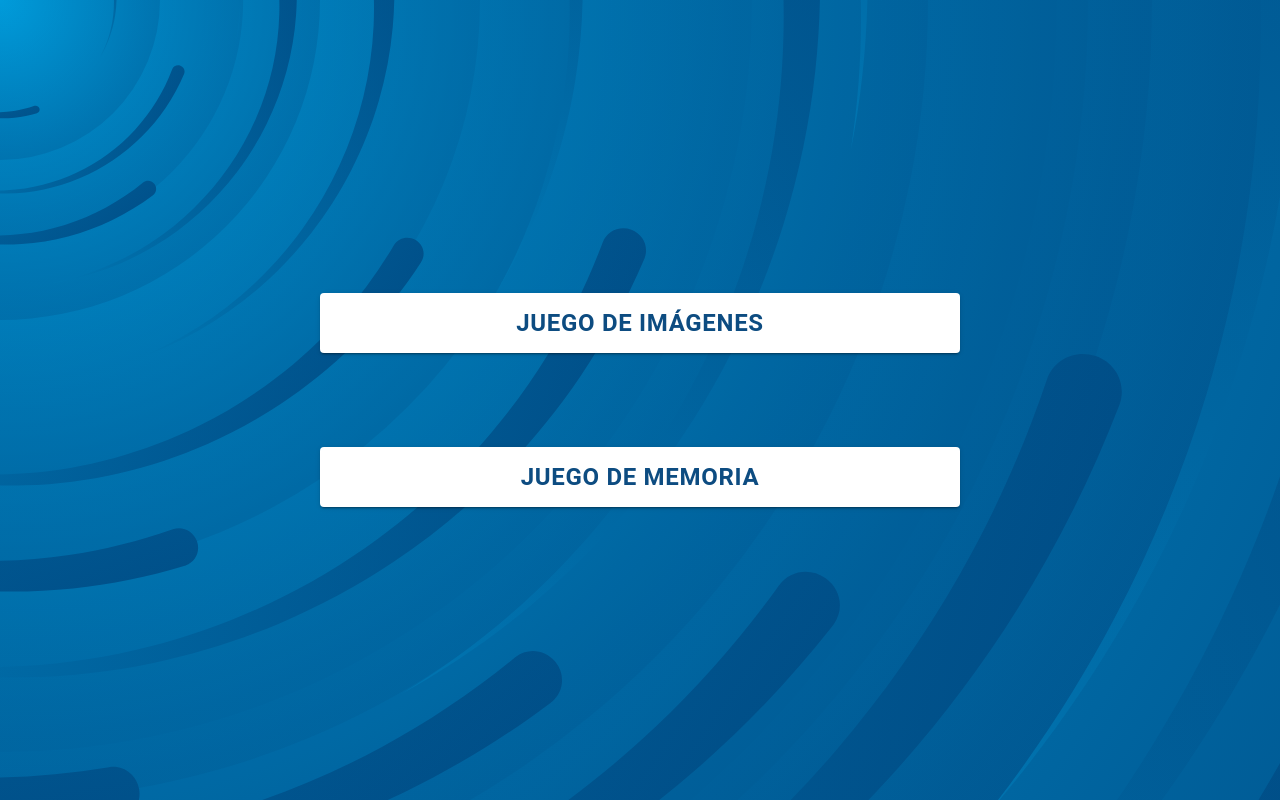
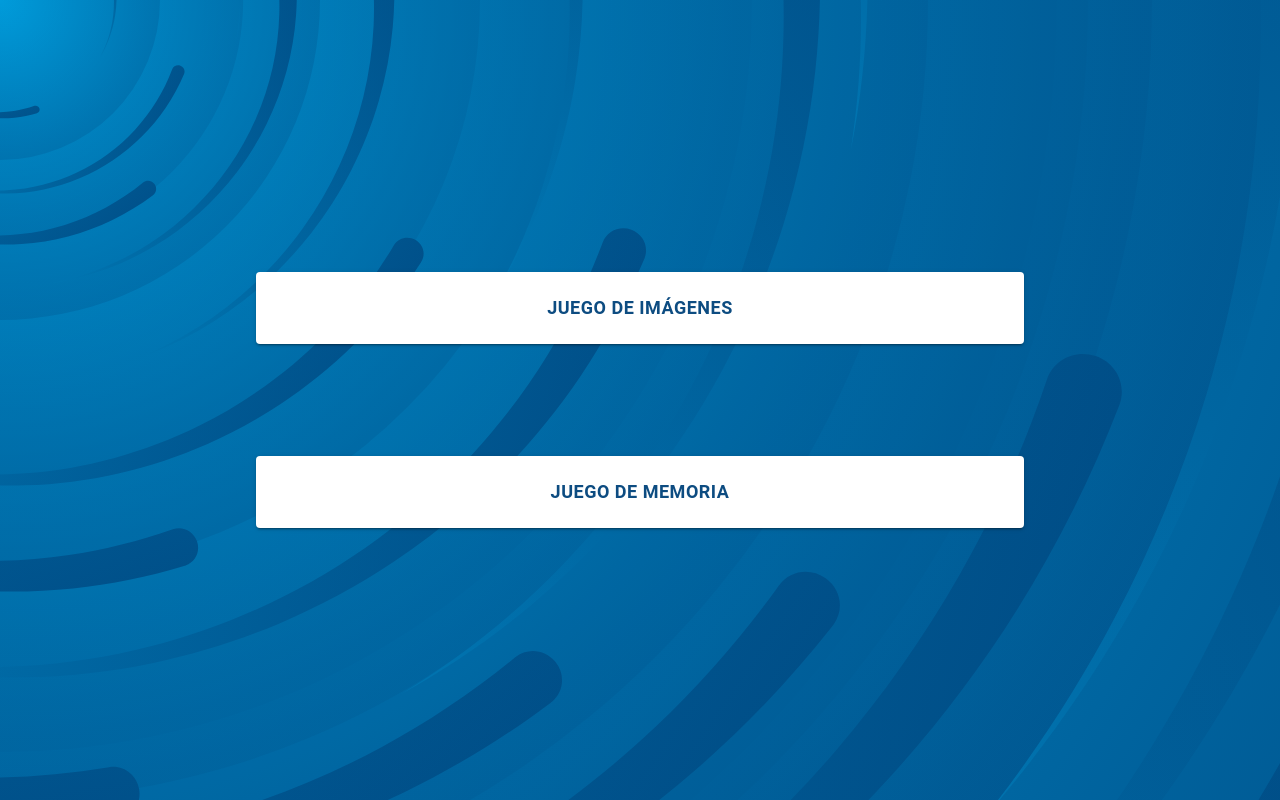
Before and after one commit to tomitose/proyecto-trivia, a React (Create React App) app: page / in a window 1280 px wide. Built offline with nearby package versions, Linux system fonts and the light colour scheme; the HTML template or start-up script is replaced by a standard one.

Commit message:
Modificado botones de Home

```diff
--- a/src/components/DragDrop/DragDrop.jsx
+++ b/src/components/DragDrop/DragDrop.jsx
@@ -42,7 +42,7 @@ const DragDrop = () => {
     { id: 19, src: '/img/dragImagenes/objetos/lata-sola.png', category: 'aluminio' },
     { id: 20, src: '/img/dragImagenes/objetos/botella3.png', category: 'plastico' },
     { id: 21, src: '/img/dragImagenes/objetos/papel2.png', category: 'papel' },
-    { id: 22, src: '/img/dragImagenes/objetos/botella2.png', category: 'raee' },
+    { id: 22, src: '/img/dragImagenes/objetos/botella2.png', category: 'plastico' },
     { id: 23, src: '/img/dragImagenes/objetos/bateria-2.png', category: 'raee' },
     { id: 24, src: '/img/dragImagenes/objetos/celular.png', category: 'raee' },
     { id: 25, src: '/img/dragImagenes/objetos/pc.png', category: 'raee' },
--- a/src/components/Home/Home.css
+++ b/src/components/Home/Home.css
@@ -5,7 +5,7 @@
     text-decoration: none !important;
     font-weight: 600 !important;
     height: 15% !important;
-    font-size: x-large !important;
+    font-size: large !important;
 }
 .btn-home:hover{
     background-color: #ced2fd !important;
--- a/src/components/Home/Home.jsx
+++ b/src/components/Home/Home.jsx
@@ -9,7 +9,7 @@ const Home = () => {
 
   return (
     <div className='container-main-home' style={{height:'100%',width:'100%',display:'flex',justifyContent:'center',alignItems:'center'}}>
-      <div style={{height:'50%',width:'50%',display:'flex',flexDirection:'column',alignItems:'center',justifyContent:'space-evenly'}}>
+      <div style={{height:'60%',width:'60%',display:'flex',flexDirection:'column',alignItems:'center',justifyContent:'space-evenly'}}>
         <Button className="btn-home" variant="contained" onClick={() => navigate('/dragdrop')}>Juego de imágenes</Button>
         <Button className="btn-home" variant="contained" onClick={() => navigate('/memo')}>Juego de memoria</Button>
       </div>
```
